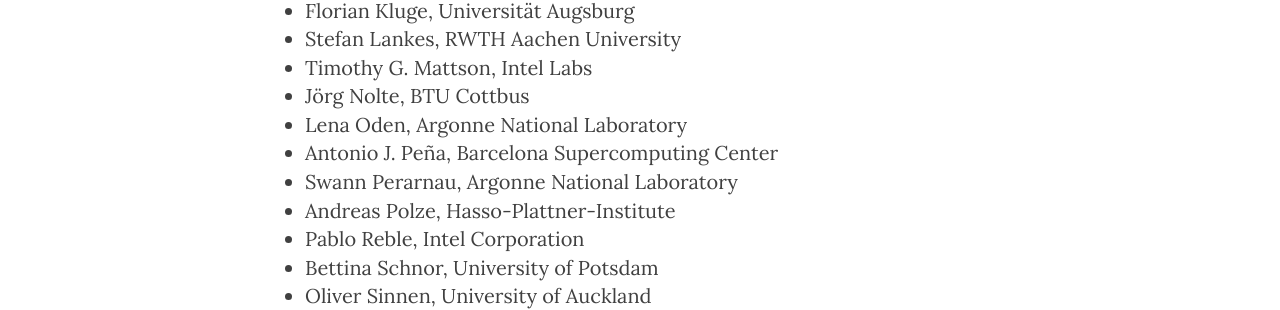
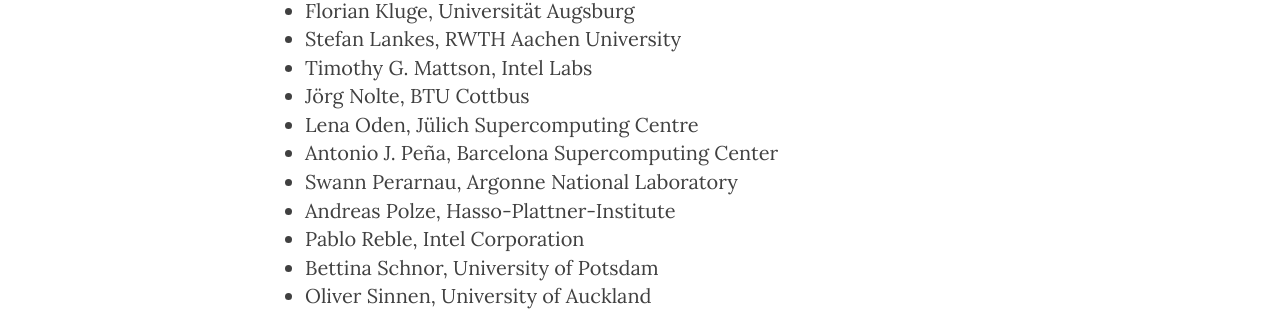
Before and after one commit to WROME/wrome.github.io, a Jekyll site: the page built from compostela2017.md, in a window 1280 px wide and 900 px high, scrolled down 2830 px. Shown: the part 148-458 px from the top of the window. Built offline with Jekyll 4.4.1, drawn with Linux system fonts in a browser that asks for light colours; nearby versions of some CDN libraries.

Commit message:
Updated Lena's affiliation

```diff
--- a/compostela2017.md
+++ b/compostela2017.md
@@ -65,7 +65,7 @@
 * Stefan Lankes, RWTH Aachen University
 * Timothy G. Mattson, Intel Labs
 * Jörg Nolte, BTU Cottbus
-* Lena Oden, Argonne National Laboratory
+* Lena Oden, Jülich Supercomputing Centre
 * Antonio J. Peña, Barcelona Supercomputing Center
 * Swann Perarnau,  Argonne National Laboratory
 * Andreas Polze, Hasso-Plattner-Institute
```
